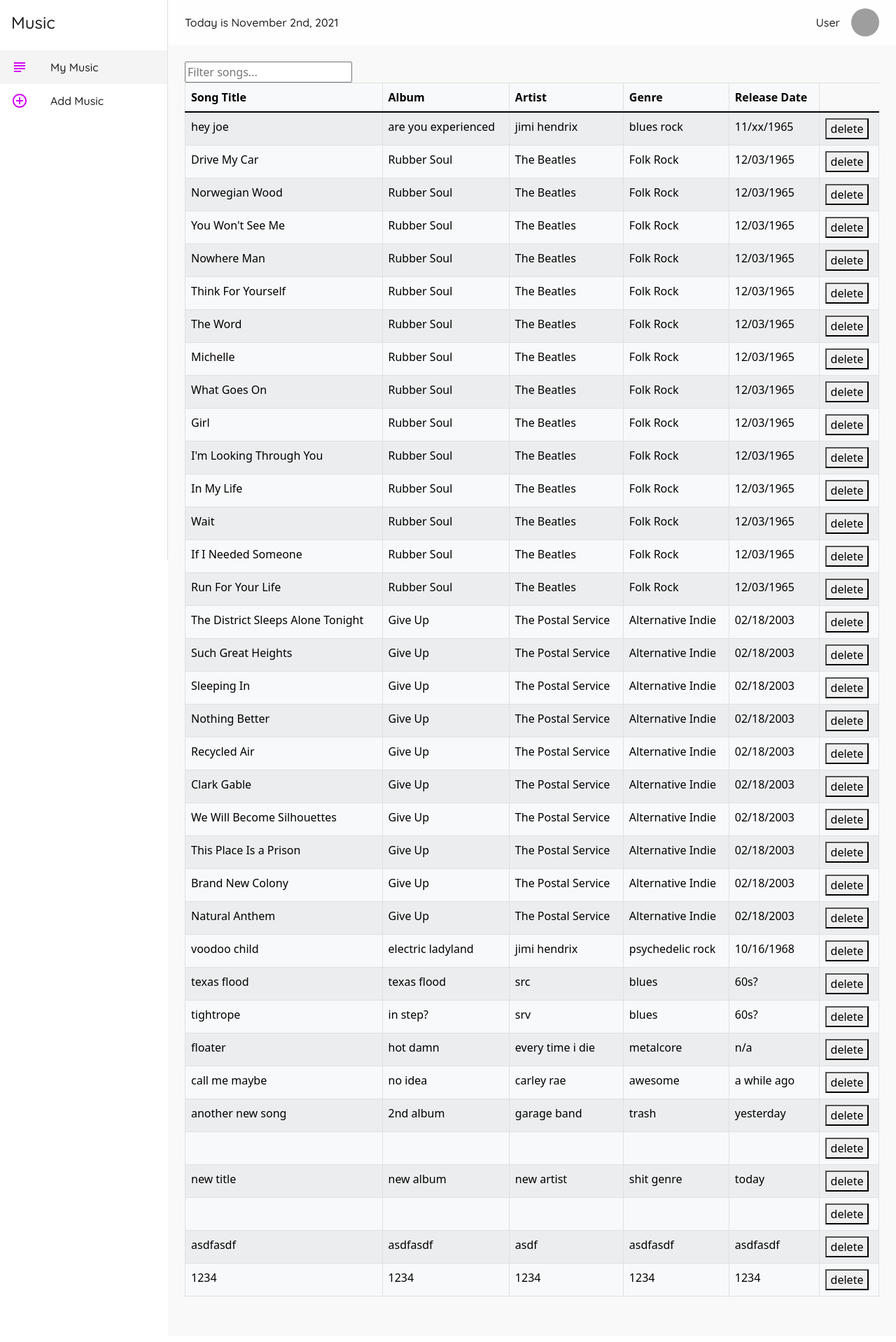
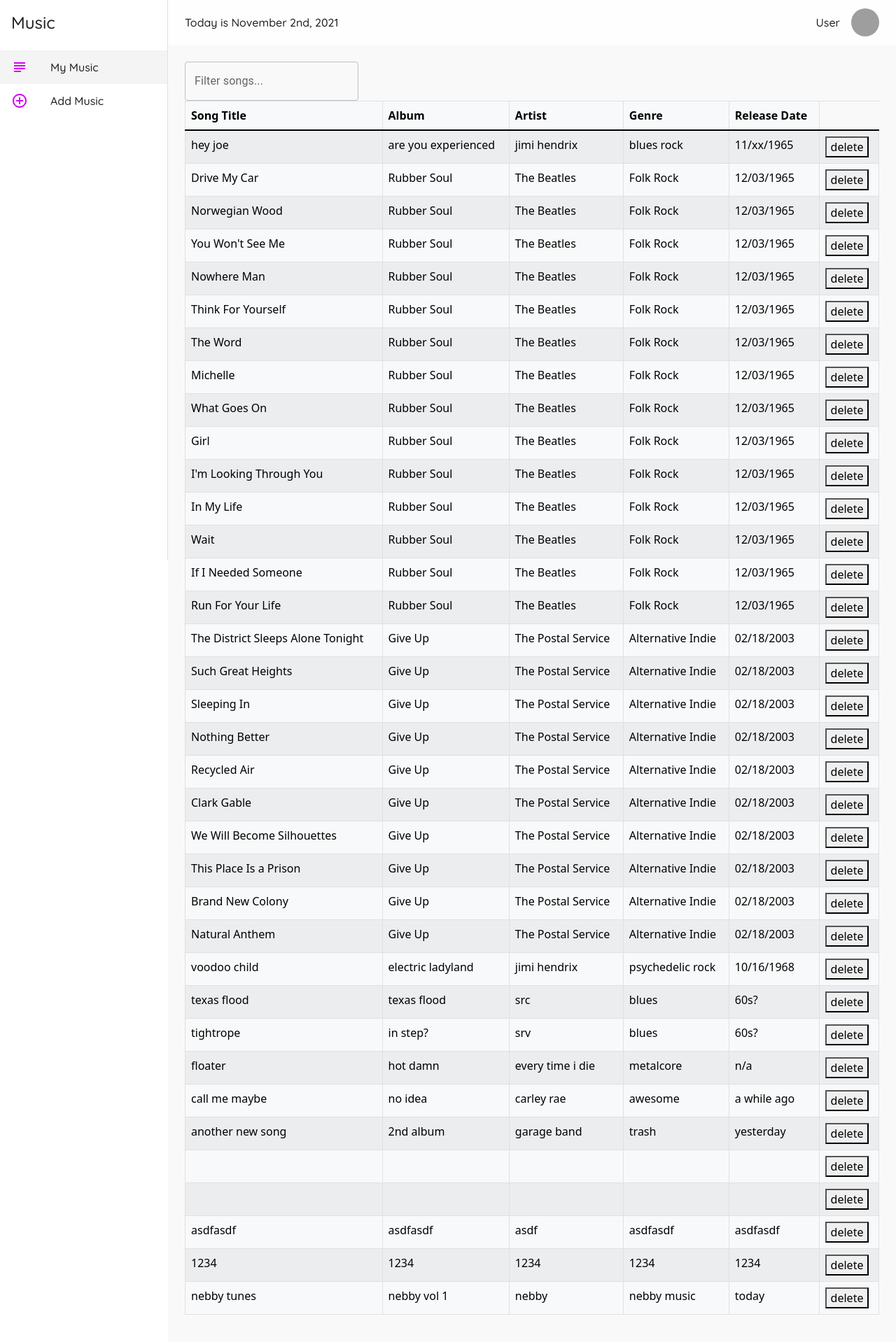
Before and after one commit to giuseppe-g-gelardi/reactmusiclibrary, a React (Create React App) app: page /music in a window 1280 px wide. Shown: the top 1918 px of the page at 70% size. Built offline with nearby package versions, Linux system fonts and the light colour scheme; data requests are answered from the project's data file; grey boxes are pictures that could not be loaded.

Commit message:
add style to musictable

```diff
--- a/data/db.json
+++ b/data/db.json
@@ -257,14 +257,6 @@
       "id": "70MDmW3"
     },
     {
-      "title": "new title",
-      "album": "new album",
-      "artist": "new artist",
-      "genre": "shit genre",
-      "releaseDate": "today",
-      "id": "EkNjIzO"
-    },
-    {
       "title": "",
       "album": "",
       "artist": "",
@@ -287,6 +279,14 @@
       "genre": "1234",
       "releaseDate": "1234",
       "id": "7sO8-n4"
+    },
+    {
+      "title": "nebby tunes",
+      "album": "nebby vol 1",
+      "artist": "nebby",
+      "genre": "nebby music",
+      "releaseDate": "today",
+      "id": "WILW3EA"
     }
   ]
 }
--- a/src/components/MusicTable.jsx
+++ b/src/components/MusicTable.jsx
@@ -1,13 +1,29 @@
 import React, { useState, useEffect } from 'react'
 import axios from 'axios'
 import { Table } from 'react-bootstrap'
+import TextField from '@mui/material/TextField'
+import { makeStyles } from '@material-ui/core/styles'
+
+
 // import { InputBase } from '@mui/material';
+
+
+const useStyles = makeStyles({
+  field: {
+    marginTop: 20,
+    marginBottom: 20,
+    display: 'block'
+  }
+})
 
 export default function MusicTable() {
   const [searchTerm, setSearchTerm] = useState('')
   // const [songs, setSongs] = useState([])
 
   const [songList, setSongList] = useState([])
+
+  const classes = useStyles()
+
 
   // express api
   // const dbUri = 'http://localhost:3500/songs/'
@@ -52,14 +68,17 @@
     <div>
 
       <div id='table-filter' className='song-table'>
-        <input
-          type='text'
-          className='filter-input'
-          placeholder='Filter songs...'
+
+        <TextField
+        label='Filter songs...'
+        className={classes.field}
           onChange={e => {
             setSearchTerm(e.target.value)
           }}
         />
+
+
+
         <br />
         <div className='table'>
           <Table responsive striped bordered hover variant='light'>
```
